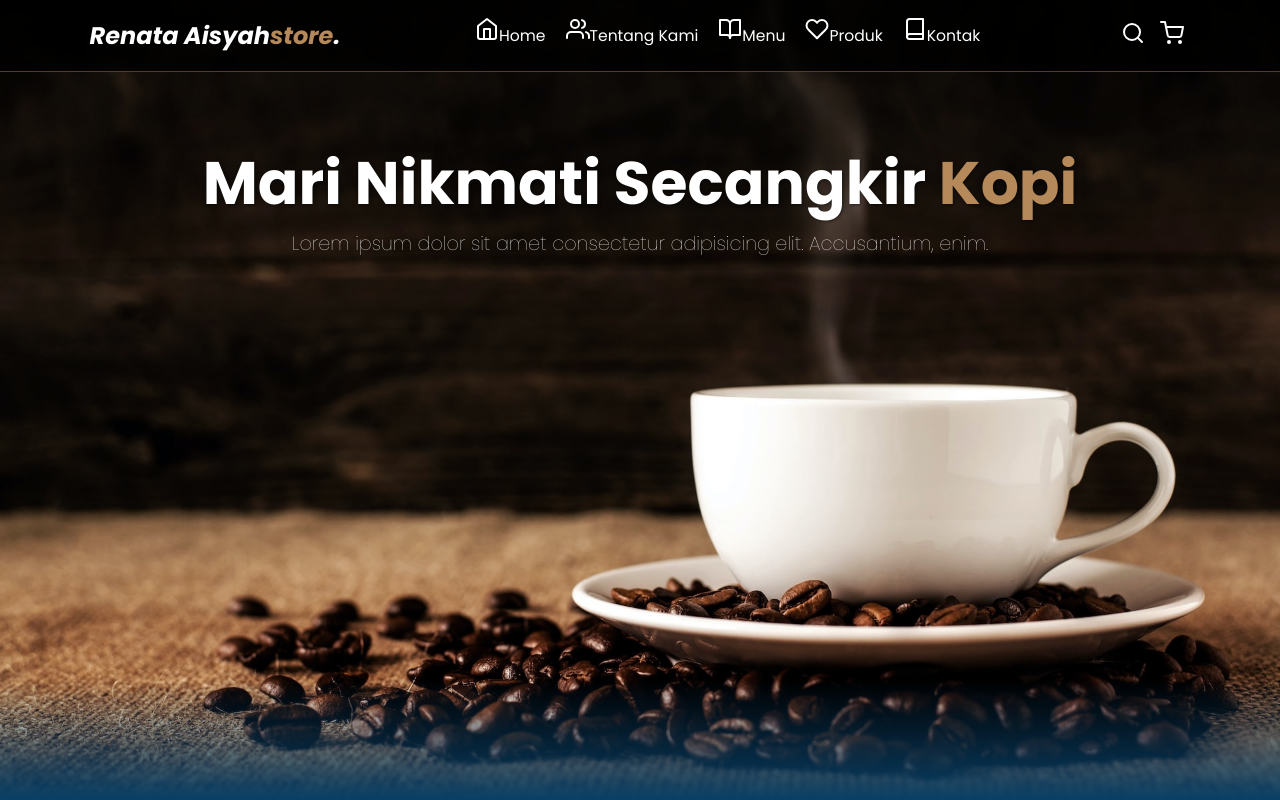
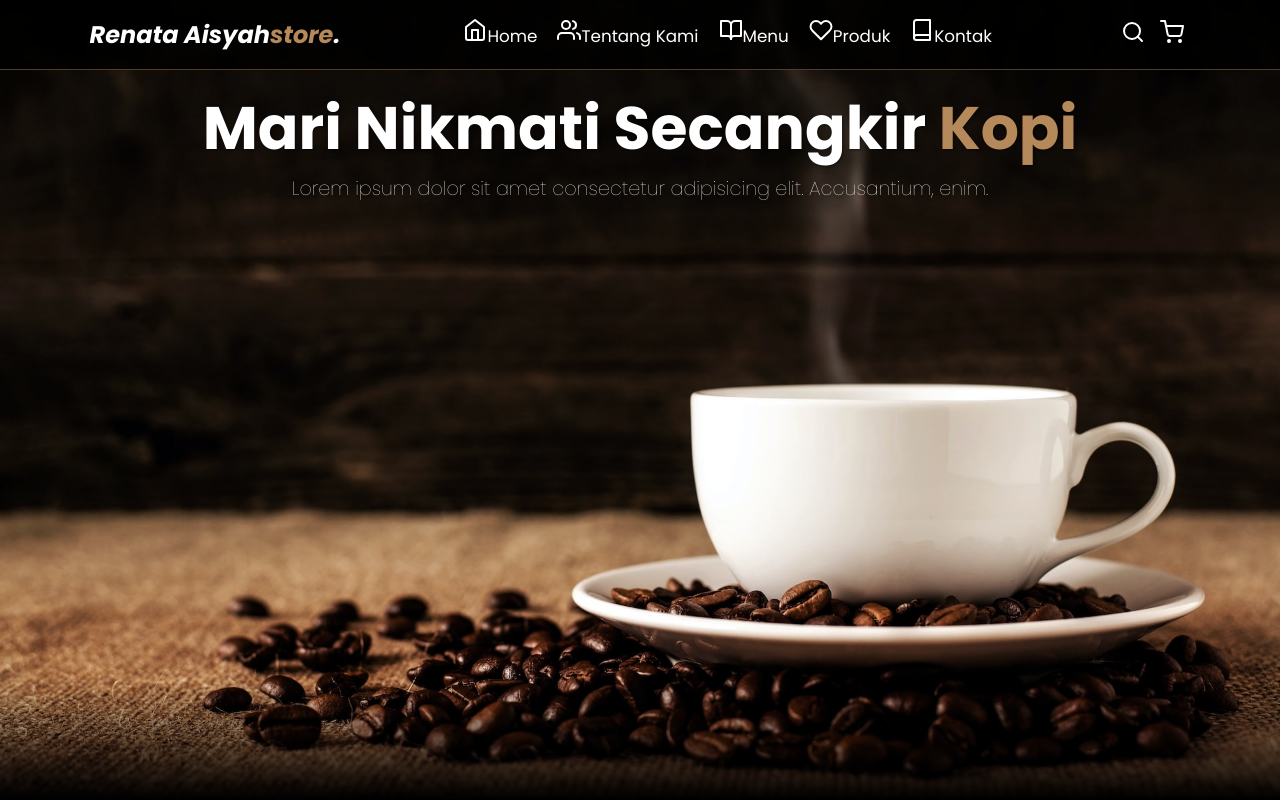
Before and after one commit to reckyZD/Bismilah-nyok, a plain HTML site: page Renata-aisyah/index.html in a window 1280 px wide. Shown: the top 800 px of the page. Drawn offline with nearby package versions, Linux system fonts and the light colour scheme.

Commit message:
05/12/2024
pemanasan :

```diff
--- a/Renata-aisyah/css/style.css
+++ b/Renata-aisyah/css/style.css
@@ -1,6 +1,6 @@
 :root {
   --primary: #b6895b;
-  --bg: #094067;
+  --bg: #010101;
   --button: #3da9fc;
 }
 
@@ -32,6 +32,7 @@ body {
   background-color: rgba(1, 1, 1, 0.8);
   border-bottom: 1px solid #513c28;
   position: fixed;
+  width: 100%;
   top: 0;
   left: 0;
   right: 0;
@@ -52,7 +53,7 @@ body {
 .navbar .navbar-nav a {
   color: #fff;
   display: inline-block;
-  font-size: 1.3rem;
+  font-size: 1.4rem;
   margin: 0 .7rem;
 }
 
@@ -63,14 +64,13 @@ body {
 .navbar .navbar-nav a::after {
   content: '';
   display: block;
-  padding-bottom: 0.5rem;
   border-bottom: 0.1rem solid var(--primary);
   transform: scaleX(0);
   transition: 0.2s linear;
 }
 
 .navbar .navbar-nav a:hover::after {
-  transform: scaleX(0.5);
+  transform: scaleX(1);
 }
 
 .navbar .navbar-extra a {
@@ -207,11 +207,10 @@ body {
 
 .hero .content {
   padding: 1.4rem 7%;
-  /* max-width: 60rem; */
   width: 100%;
   text-align: center;
   position: fixed;
-  top: 130px;
+  top: 75px;
 }
 
 .hero .content h1 {
--- a/Renata-aisyah/index.html
+++ b/Renata-aisyah/index.html
@@ -267,7 +267,7 @@
     </div>
 
     <div class="credit">
-      <p>Created by <a href="">sandhikagalih</a>. | &copy; 2023.</p>
+      <p>Created by <a href="">Renata Aisyah Store</a>. | &copy; 2024.</p>
     </div>
   </footer>
   <!-- Footer end -->
```
